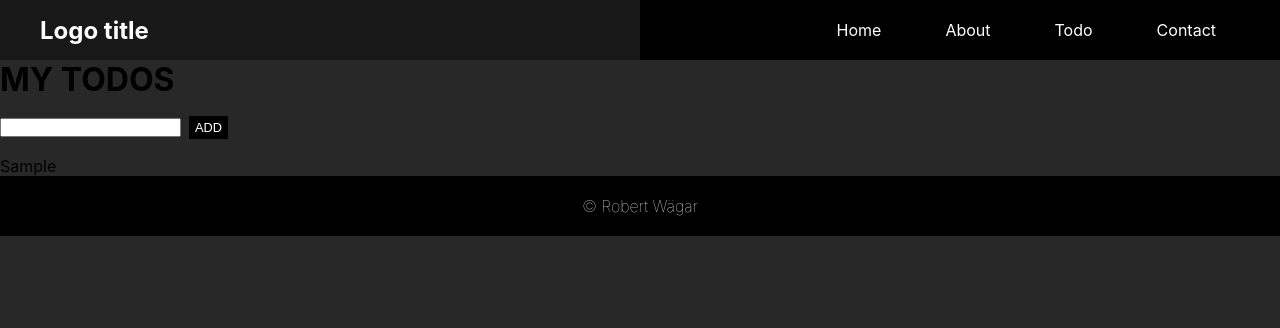
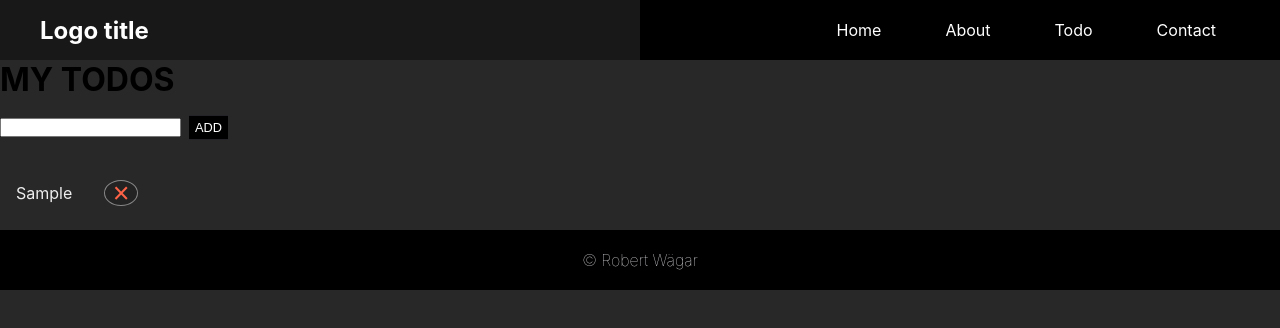
Before and after one commit to xxrobone/ass_1_cme, a React (Vite) app: page /todo in a window 1280 px wide. Both pictures are taken after typing "Sample" into the empty fields and a click on the button "ADD". Shown: the top 328 px of the page. Built offline with nearby package versions, Linux system fonts and the light colour scheme.

Commit message:
deleteTodo filtering the array of todos, basic version of todo, might change this to something more usable

```diff
--- a/src/pages/todo/Todo.jsx
+++ b/src/pages/todo/Todo.jsx
@@ -1,6 +1,9 @@
 import React, { useState } from 'react'
 import Button from '../../components/button/Button'
 
+
+// styles
+import './Todo.scss'
 /*
 - Todo
 - a list of todos
@@ -28,6 +31,14 @@ const addTodo = (todo, setInput, todoList, setTodoList) => {
     setInput("")
 }
 
+const deleteTodo = (id, todoList, setTodoList) => {
+
+    // so if the todo id is not equal the id passed in, then it will be removed from the list
+    const updatedList = todoList.filter((todo) => todo.id !== id)
+
+    setTodoList(updatedList)
+}
+
 export const Todo = () => {
     const [todoList, setTodoList] = useState([])
     const [input, setInput] = useState("")
@@ -50,11 +61,14 @@ export const Todo = () => {
           />
           <Button variant='todo' onClick={() => addTodo(input, setInput, todoList, setTodoList)}>Add</Button>
 
-          <div className='todo_list'>
+          <ul className='todo_list'>
               {todoList.map(t => (
-                  <p key={t.id}>{t.todo}</p>
+                  <li key={t.id}>
+                  <p>{t.todo}</p>
+                  <Button onClick={() => deleteTodo(t.id, todoList, setTodoList)}>&times;</Button>
+                  </li>
               ))}
-          </div>
+          </ul>
     </div>
   )
 }
--- a/src/pages/todo/Todo.scss
+++ b/src/pages/todo/Todo.scss
@@ -0,0 +1,26 @@
+.todo_list {
+    height: 100%;
+    display: flex;
+    flex-direction: column;
+
+    li {
+        padding: 0.5rem 1rem;
+        color: rgb(238, 238, 238);
+        background-color: rgb(40, 40, 40);
+        display: flex;
+        align-items: center;
+        justify-content: flex-start;
+    }
+
+    button {
+        height: 18px;
+        width: 18px;
+        display: grid;
+        place-content: center;
+        font-size: 1.8rem;
+        color: tomato;
+        background-color: rgba(0, 0, 0, 0.13);
+        border-radius: 50%;
+        border: 1px solid #888;
+    }
+}
```
